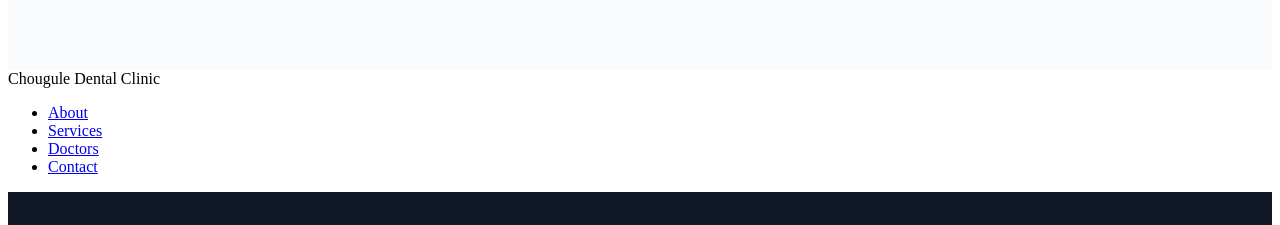
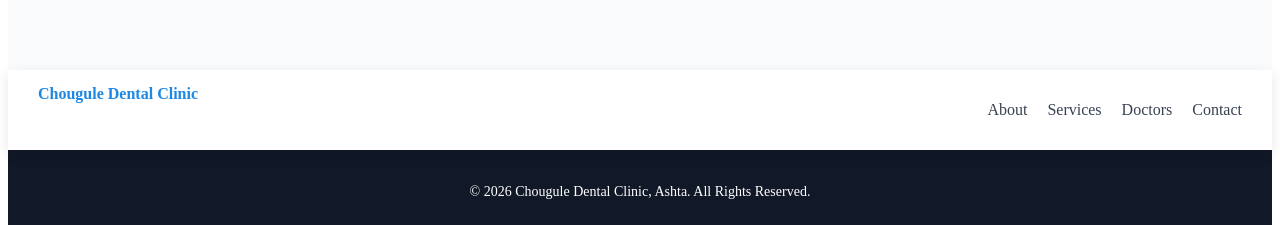
Before and after one commit to Vk1817/chougule-dental-clinic, a React (Vite) app: page / in a window 1280 px wide. Shown: the part 3352-3577 px from the top of the page. Built offline with nearby package versions, Linux system fonts and the light colour scheme.

Commit message:
Update styles.css

```diff
--- a/src/styles.css
+++ b/src/styles.css
@@ -333,3 +333,32 @@
 .floating-btn:hover {
   transform: scale(1.08);
 }
+
+/* NAVBAR */
+.navbar {
+  position: sticky;
+  top: 0;
+  background: white;
+  display: flex;
+  justify-content: space-between;
+  padding: 15px 30px;
+  box-shadow: 0 4px 12px rgba(0,0,0,0.1);
+  z-index: 100;
+}
+
+.navbar .logo {
+  font-weight: 700;
+  color: #1e88e5;
+}
+
+.navbar ul {
+  list-style: none;
+  display: flex;
+  gap: 20px;
+}
+
+.navbar a {
+  text-decoration: none;
+  color: #374151;
+  font-weight: 500;
+}
```
